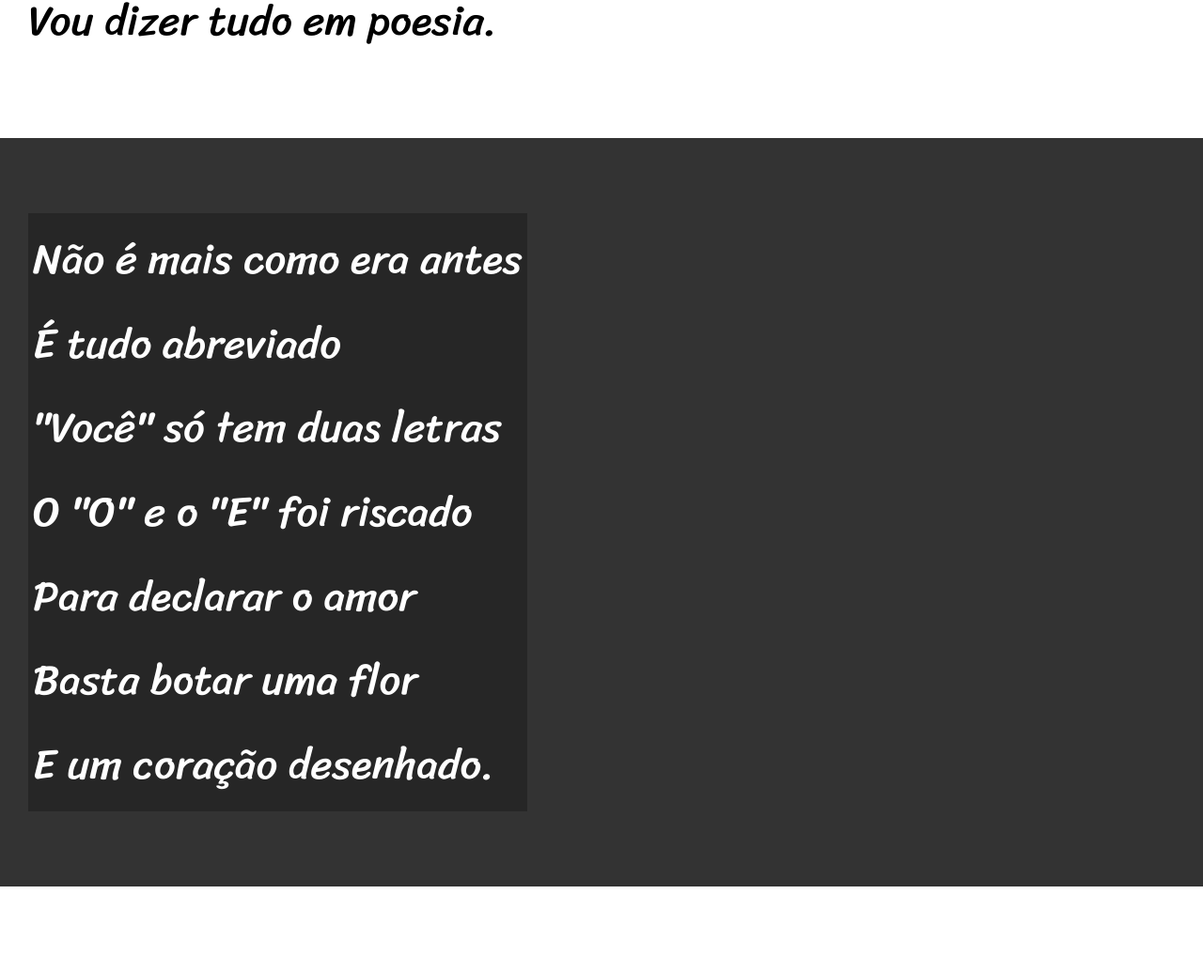
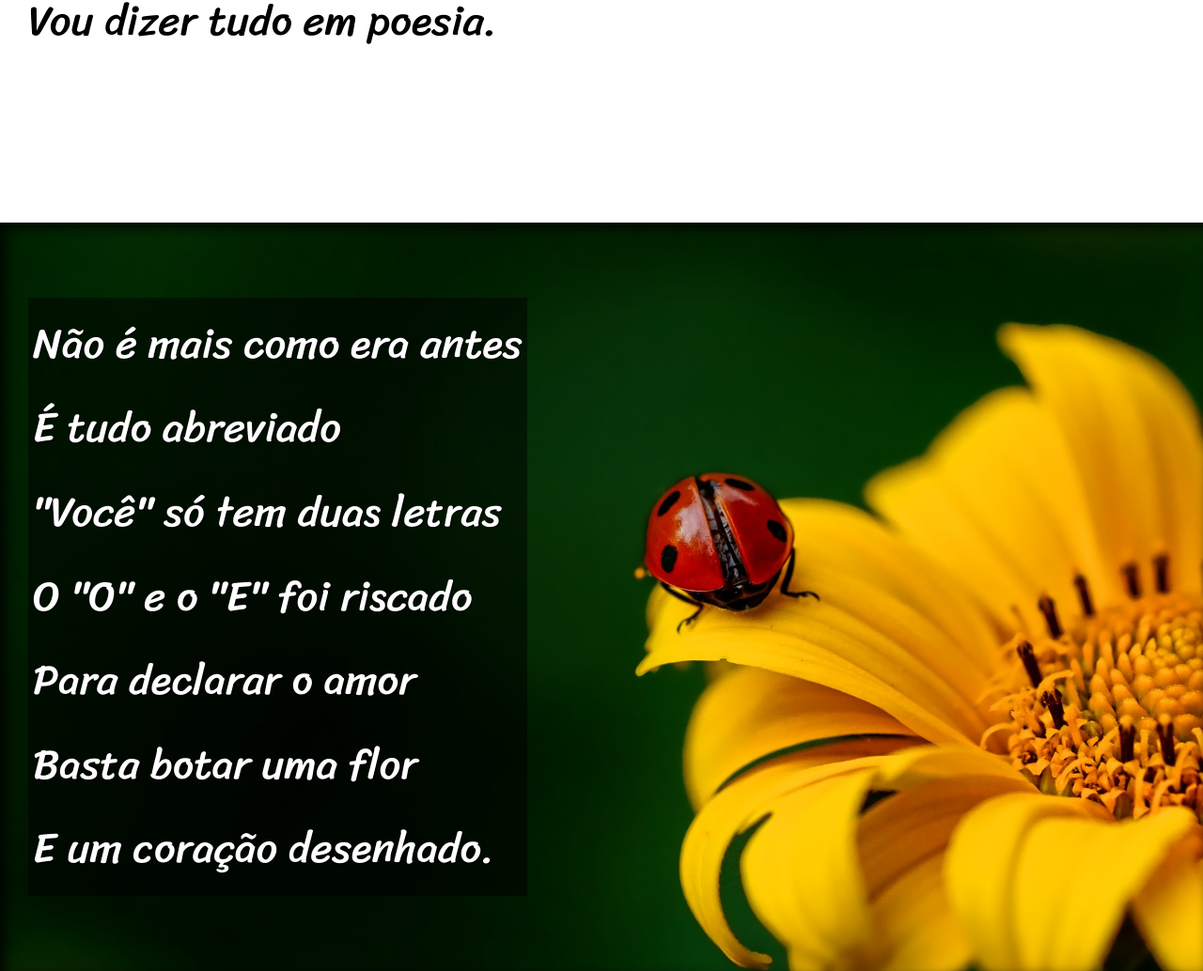
Before and after one commit to hitalloazevedo/html-css, a plain HTML site: page desafios/d012/index.html in a window 1280 px wide. Shown: the part 900-1934 px from the top of the page at 94% size. Drawn offline with Linux system fonts and the light colour scheme.

Commit message:
colocando imagens e efeito parallax

```diff
--- a/desafios/d012/estilo/style.css
+++ b/desafios/d012/estilo/style.css
@@ -55,6 +55,10 @@ section {
     font-size: 3.5vw;
 }
 
+section > p {
+    padding-bottom: 2em;
+}
+
 section.normal {
     background-color: white;
 }
@@ -62,12 +66,25 @@ section.normal {
 section.imagem {
     background-color: rgb(51, 51, 51);
     color: white;
+    box-shadow: inset 6px 6px 13px 0px rgba(0, 0, 0, 0.808);
+    background-size: cover;
+    background-attachment: fixed;
+}
+
+section#img01 {
+    background-image: url('../imagens/background001.jpg');
+    background-position: right center;
+}
+
+section#img02 {
+    background-image: url('../imagens/background002.jpg');
 }
 
 section.imagem > p {
-    background-color: rgba(0, 0, 0, 0.253);
+    background-color: rgba(0, 0, 0, 0.507);
     display: inline-block;
     padding: 5px;
+    text-shadow: 1px 1px 1px black;
 }
 
 footer {
--- a/desafios/d012/index.html
+++ b/desafios/d012/index.html
@@ -29,7 +29,7 @@
         </p>
     </section>
 
-    <section class="imagem">
+    <section class="imagem" id="img01">
         <p>
             Não é mais como era antes <br>
             É tudo abreviado <br>
@@ -63,7 +63,7 @@
         </p>
     </section>
 
-    <section class="imagem">
+    <section class="imagem" id="img02">
         <p>
             Tenho saudade das cartas <br>
             Escritas com a própria mão <br>
```
